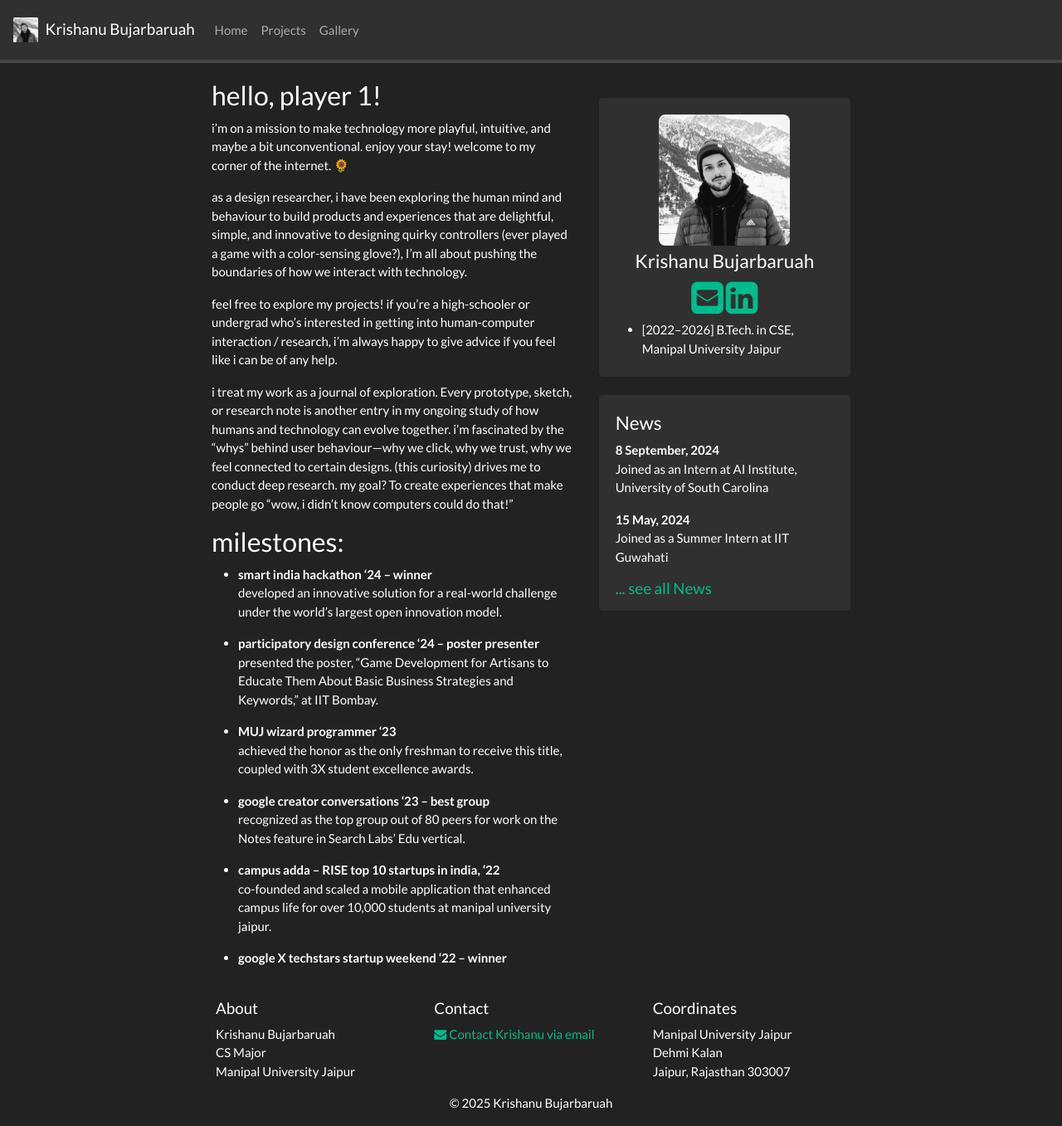
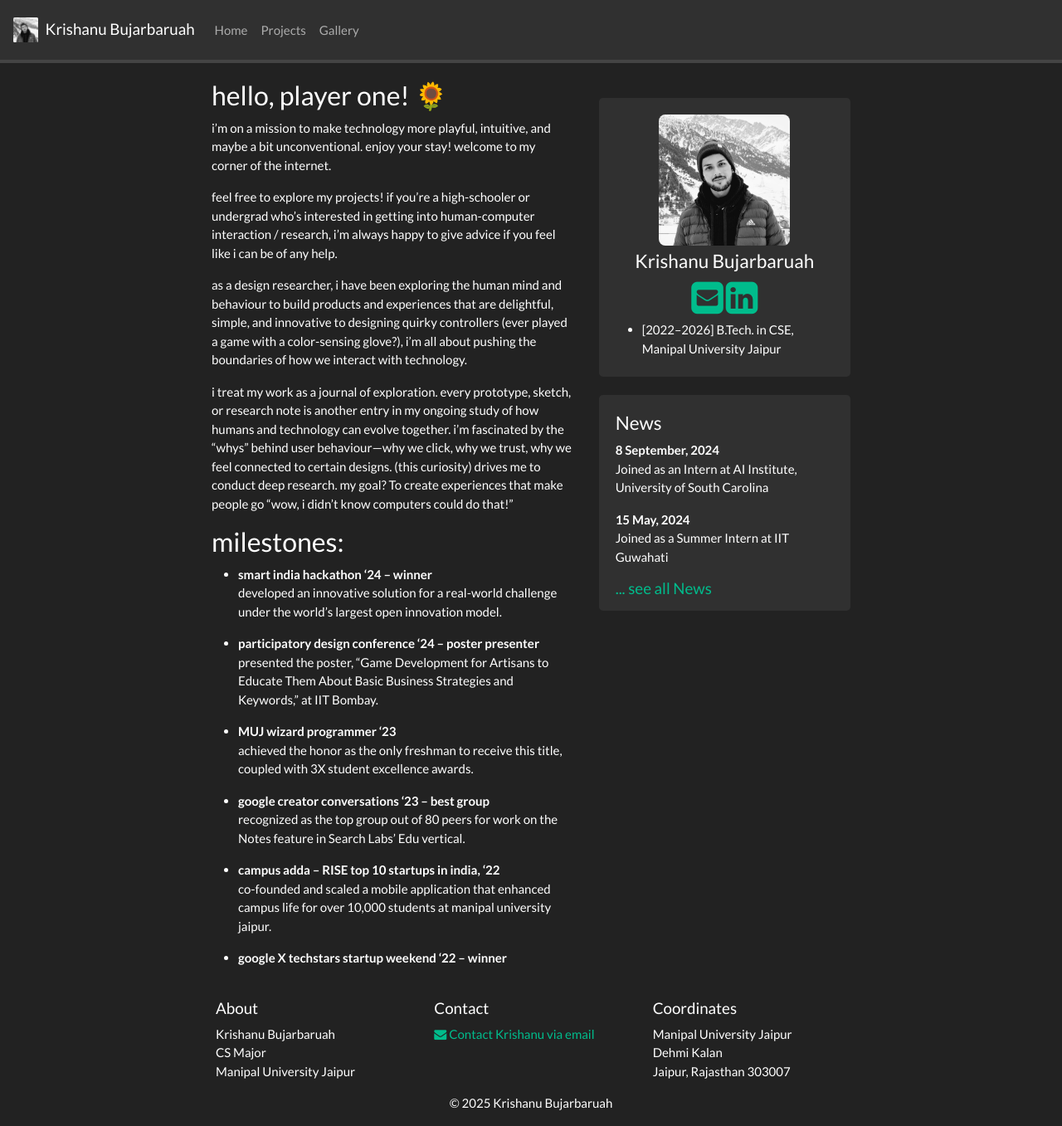
Before and after one commit to krishanubujarbaruah/krishanubujarbaruah.github.io, a Jekyll site: the page built from _pages/home.md, in a window 1280 px wide and 1357 px high. Shown: the whole window at 83% size. Built offline with Jekyll 4.4.1, drawn with Linux system fonts in a browser that asks for light colours; nearby versions of some CDN libraries; a style sheet for code colours, icons or effects is not loaded.

Commit message:
Update home.md

```diff
--- a/_pages/home.md
+++ b/_pages/home.md
@@ -5,15 +5,15 @@ sitemap: false
 permalink: /
 ---
 
-### hello, player 1!
+### hello, player one! 🌻
 
-i'm on a mission to make technology more playful, intuitive, and maybe a bit unconventional. enjoy your stay! welcome to my corner of the internet. 🌻
-
-as a design researcher, i have been exploring the human mind and behaviour to build products and experiences that are delightful, simple, and innovative to designing quirky controllers (ever played a game with a color-sensing glove?), I'm all about pushing the boundaries of how we interact with technology.
+i'm on a mission to make technology more playful, intuitive, and maybe a bit unconventional. enjoy your stay! welcome to my corner of the internet.
 
 feel free to explore my projects! if you're a high-schooler or undergrad who's interested in getting into human-computer interaction / research, i'm always happy to give advice if you feel like i can be of any help.
 
-i treat my work as a journal of exploration. Every prototype, sketch, or research note is another entry in my ongoing study of how humans and technology can evolve together. i’m fascinated by the “whys” behind user behaviour—why we click, why we trust, why we feel connected to certain designs. (this curiosity) drives me to conduct deep research. my goal? To create experiences that make people go "wow, i didn't know computers could do that!"
+as a design researcher, i have been exploring the human mind and behaviour to build products and experiences that are delightful, simple, and innovative to designing quirky controllers (ever played a game with a color-sensing glove?), i'm all about pushing the boundaries of how we interact with technology.
+
+i treat my work as a journal of exploration. every prototype, sketch, or research note is another entry in my ongoing study of how humans and technology can evolve together. i’m fascinated by the “whys” behind user behaviour—why we click, why we trust, why we feel connected to certain designs. (this curiosity) drives me to conduct deep research. my goal? To create experiences that make people go "wow, i didn't know computers could do that!"
 
 ### milestones:
 
```
